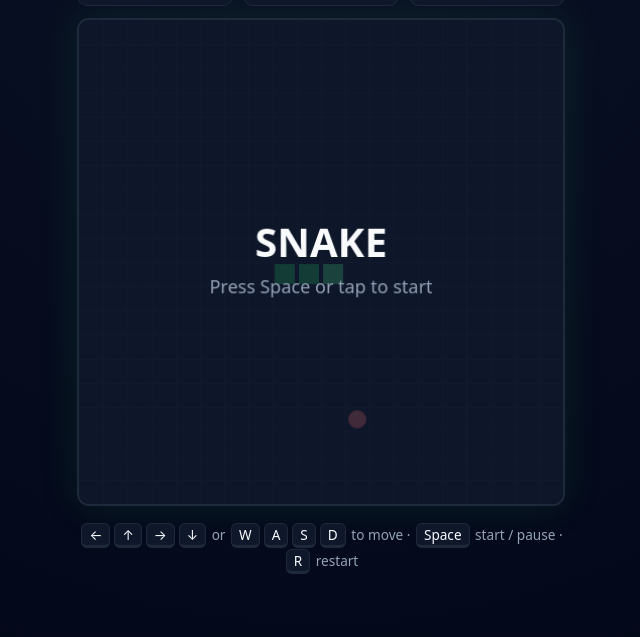
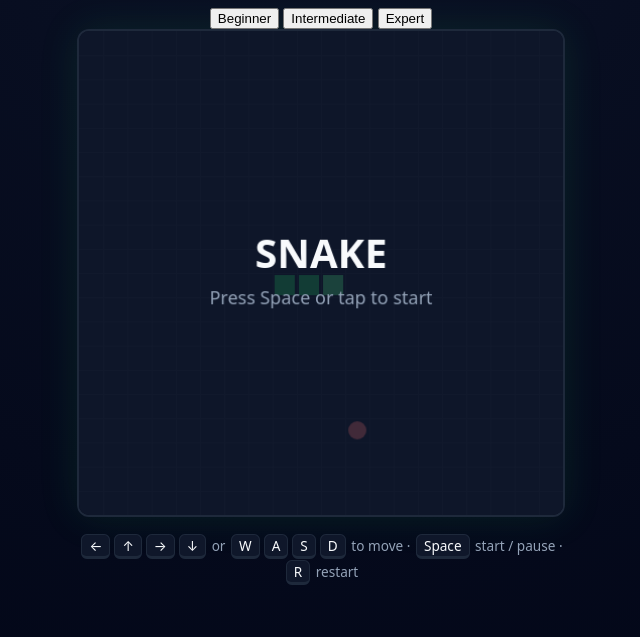
Before and after one commit to Emrysmuhammad/snake-game, a website: page index.html in a window 1280 px wide. Shown: the part 163-800 px from the top of the page, without its empty margins (319-959 px from the left). Drawn offline with Linux system fonts and the light colour scheme.

Commit message:
feat: add difficulty selector markup and load difficulty module

```diff
--- a/index.html
+++ b/index.html
@@ -26,6 +26,12 @@
       </div>
     </section>
 
+    <div class="difficulty" role="radiogroup" aria-label="Difficulty">
+      <button class="difficulty__btn" role="radio" aria-checked="false" data-difficulty="beginner">Beginner</button>
+      <button class="difficulty__btn" role="radio" aria-checked="false" data-difficulty="intermediate">Intermediate</button>
+      <button class="difficulty__btn" role="radio" aria-checked="false" data-difficulty="expert">Expert</button>
+    </div>
+
     <canvas id="game-canvas" class="board" role="img" aria-label="Snake game board"></canvas>
 
     <div class="dpad" aria-label="On-screen controls">
@@ -42,7 +48,9 @@
     </p>
   </main>
 
+
   <script src="js/config.js"></script>
+  <script src="js/difficulty.js"></script>
   <script src="js/snake.js"></script>
   <script src="js/food.js"></script>
   <script src="js/renderer.js"></script>
```
